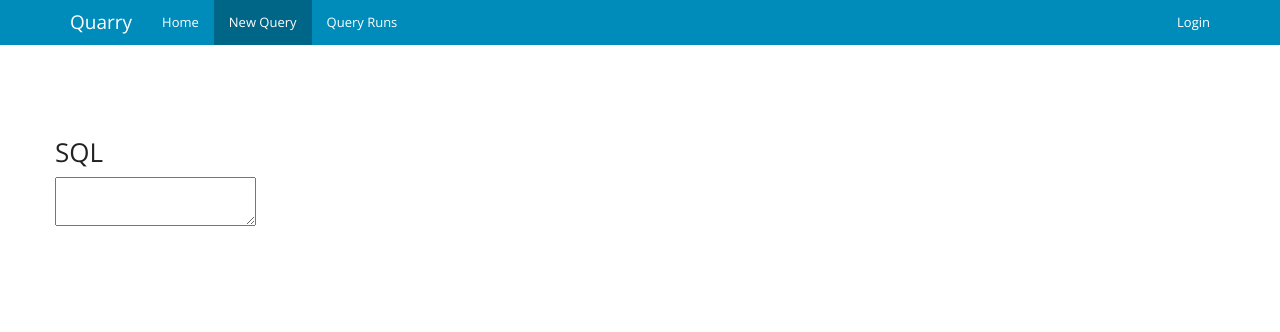
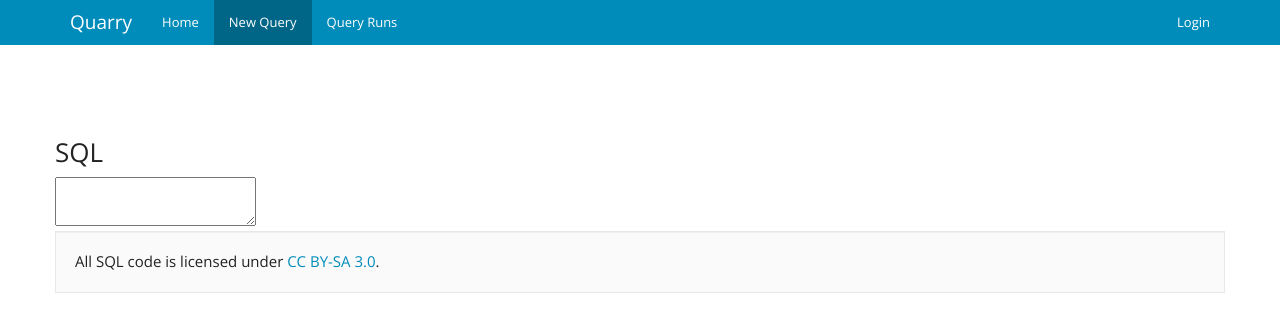
Before and after one commit to wikimedia/analytics-quarry-web, a Python web app: template quarry/web/templates/query/view.html in a window 1280 px wide. Shown: the top 332 px of the page. Run offline with Jinja, Linux system fonts and the light colour scheme; the template is opened without the code that fills it, so the values that code supplies are empty; some libraries are stand-ins or nearby versions.

Commit message:
Make everything be CC licensed
Change-Id: I0dbdd47710719313300704df68f97c305632b11c

```diff
--- a/quarry/web/templates/query/view.html
+++ b/quarry/web/templates/query/view.html
@@ -19,11 +19,18 @@
         <h3>SQL</h3>
         <textarea id="code">{% if query.latest_rev %}{{ query.latest_rev.text }}{%endif%}</textarea>
     </div>
+    <div class="row well">
     {% if jsvars.can_edit %}
-    <div class="row well">
-        <a href="#" id="run-code" class="btn btn-primary pull-right">Submit Query</a>
+        <div class='col-md-8'>
+            By running queries you agree to the <a href="https://wikitech.wikimedia.org/wiki/Wikitech:Labs_Terms_of_use">Labs ToS</a> and you irrevocably agree to release your contributions under <a href="https://creativecommons.org/licenses/by-sa/3.0/">CC BY-SA 3.0</a>.
+        </div>
+        <div cass='col-md-4 last'>
+            <a href="#" id="run-code" class="btn btn-primary pull-right">Submit Query</a>
+        </div>
+    {% else %}
+        All SQL code is licensed under <a href="https://creativecommons.org/licenses/by-sa/3.0/">CC BY-SA 3.0</a>.
+    {% endif %}
     </div>
-    {% endif %}
 
     <div id="query-result-container"class="row">
         <div id="query-result-success">
```
